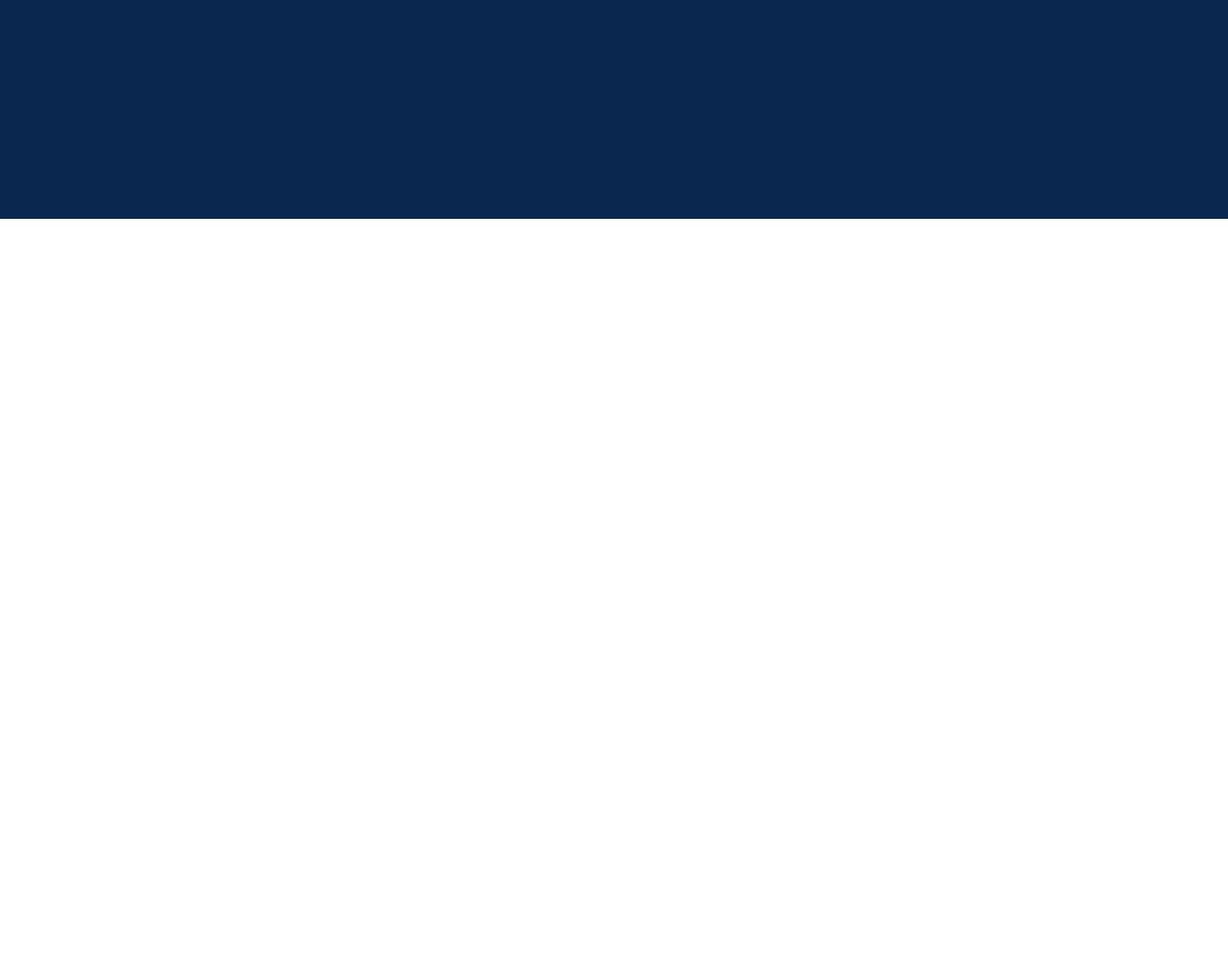
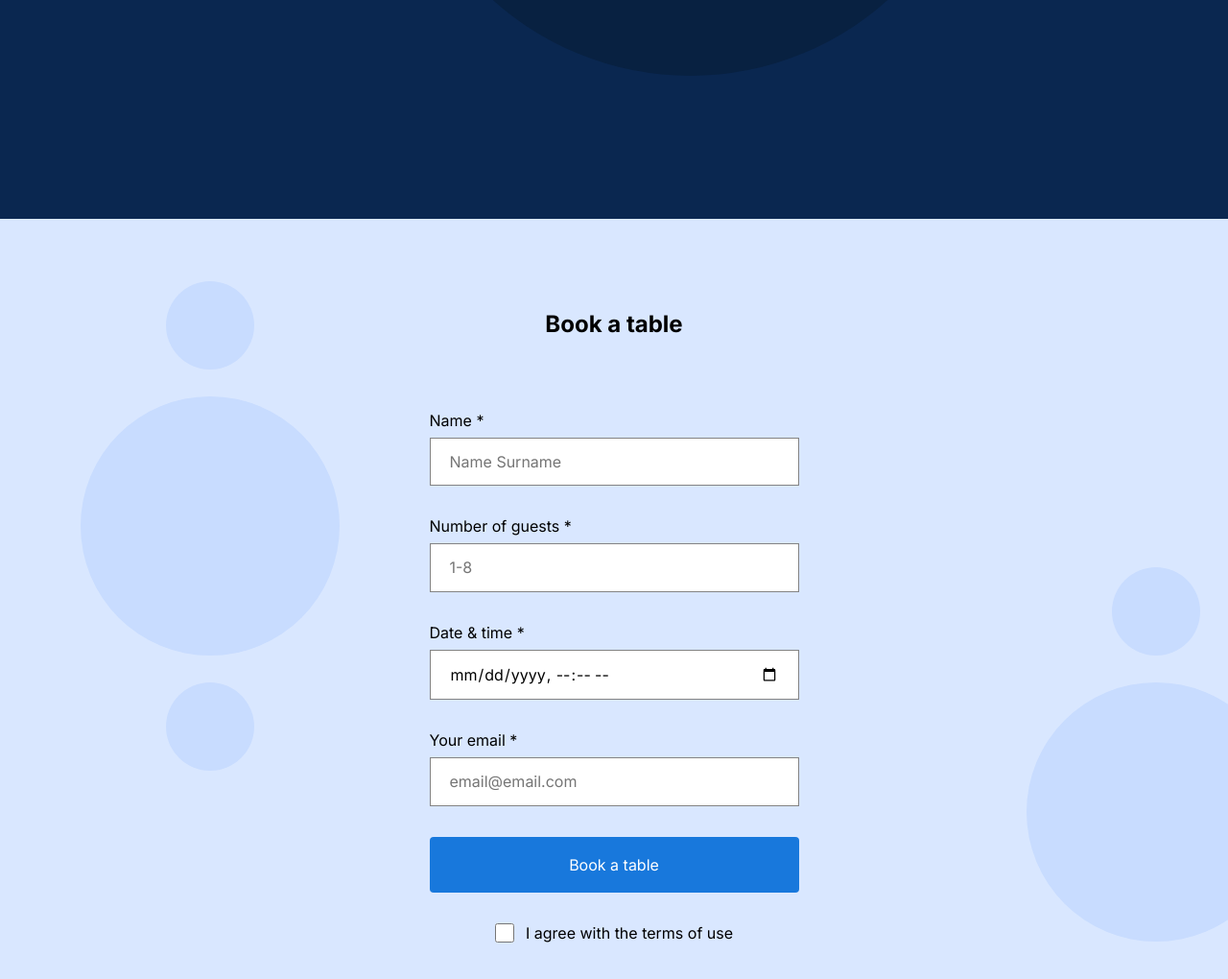
Before and after one commit to juansanchez228/se_project_coffeeshop, a plain HTML site: page index.html in a window 1280 px wide. Shown: the part 1508-2528 px from the top of the page at 96% size. Before the commit the page ends 1736 px from the top, so only its background shows below. Drawn offline with Linux system fonts and the light colour scheme.

Commit message:
New update for my project

```diff
--- a/index.html
+++ b/index.html
@@ -107,7 +107,54 @@
             </li>
           </ul>
         </section>
-        <section id="book-a-table" class="reservation"></section>
+        <section id="book-a-table" class="reservation">
+          <h2 class="reservation__title">Book a table</h2>
+          <form class="reservation__form form">
+            <fieldset class="form__fieldset">
+              <label for="name-input" class="form__label">
+                Name *
+                <input
+                  type="text"
+                  placeholder="Name Surname"
+                  class="form__input"
+                  id="name-input"
+                  required
+                />
+              </label>
+              <label for="number-input" class="form__label">
+                Number of guests *
+                <input
+                  type="number"
+                  min="1"
+                  max="8"
+                  placeholder="1-8"
+                  class="form__input"
+                  id="number-input"
+                  required
+                />
+              </label>
+              <label for="" class="form__label">
+                Date & time *
+                <input type="datetime-local" class="form__input" required />
+              </label>
+              <label for="email-input" class="form__label">
+                Your email *
+                <input
+                  type="email"
+                  placeholder="email@email.com"
+                  class="form__input"
+                  id="email-input"
+                  required
+                />
+              </label>
+            </fieldset>
+            <button class="form__button">Book a table</button>
+            <label for="" class="form__label form__label_type_checkbox">
+              <input type="checkbox" class="form__checkbox" />
+              I agree with the terms of use
+            </label>
+          </form>
+        </section>
         <section id="menu" class="menu"></section>
         <section class="about"></section>
       </main>
--- a/pages/index.css
+++ b/pages/index.css
@@ -107,6 +107,7 @@
   background-color: #0a2750;
   margin: 0;
   padding: 100px 80px 215px;
+  background-image: url("../images/se_project_2_files/background_recipes.svg");
 }
 
 .recipes__videos {
@@ -152,3 +153,65 @@
 .recipes__iframe {
   border: none;
 }
+
+.reservation {
+  padding: 100px 0 120px;
+  background-color: #d9e7ff;
+  background-image: url("../images/se_project_2_files/background_reservation.svg");
+}
+
+.reservation__title {
+  margin: 0 0 80px;
+  text-align: center;
+}
+
+.reservation__form {
+  margin: 0 auto;
+}
+
+.form {
+  max-width: 385px;
+}
+
+.form__fieldset {
+  margin: 0;
+  padding: 0;
+  border: none;
+}
+
+.form__input {
+  display: block;
+  width: 100%;
+  padding: 15px 20px;
+  box-sizing: border-box;
+  margin: 8px 0 32px;
+  border: 1px solid #838383;
+}
+
+.form__button {
+  width: 100%;
+  padding: 20px 0;
+  text-align: center;
+  border-radius: 4px;
+  border: none;
+  margin-bottom: 32px;
+  background-color: #1878dc;
+  color: #fff;
+}
+
+.form__button:hover {
+  background-color: #3f96f3;
+}
+
+.form__checkbox {
+  border-radius: 2px;
+  width: 20px;
+  height: 20px;
+  accent-color: #1878dc;
+}
+
+.form__label_type_checkbox {
+  display: flex;
+  justify-content: center;
+  gap: 12px;
+}
```
